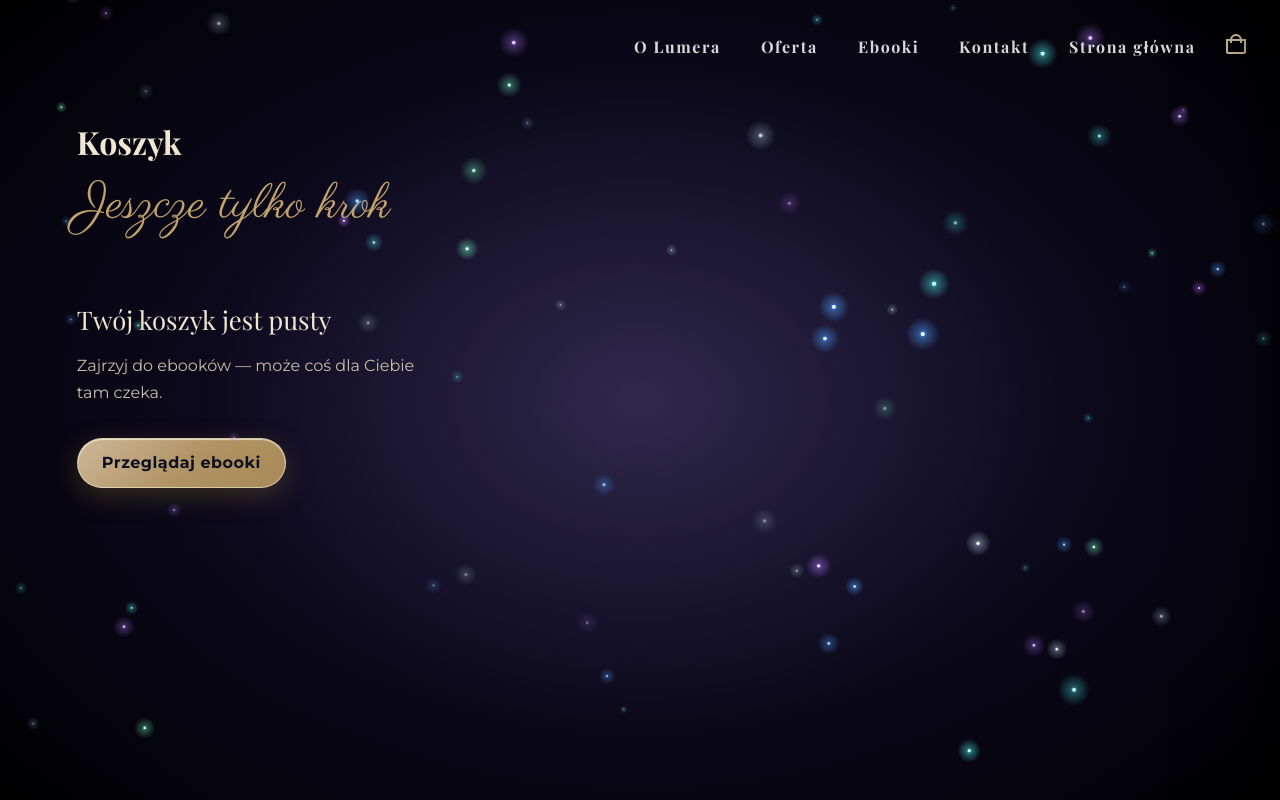
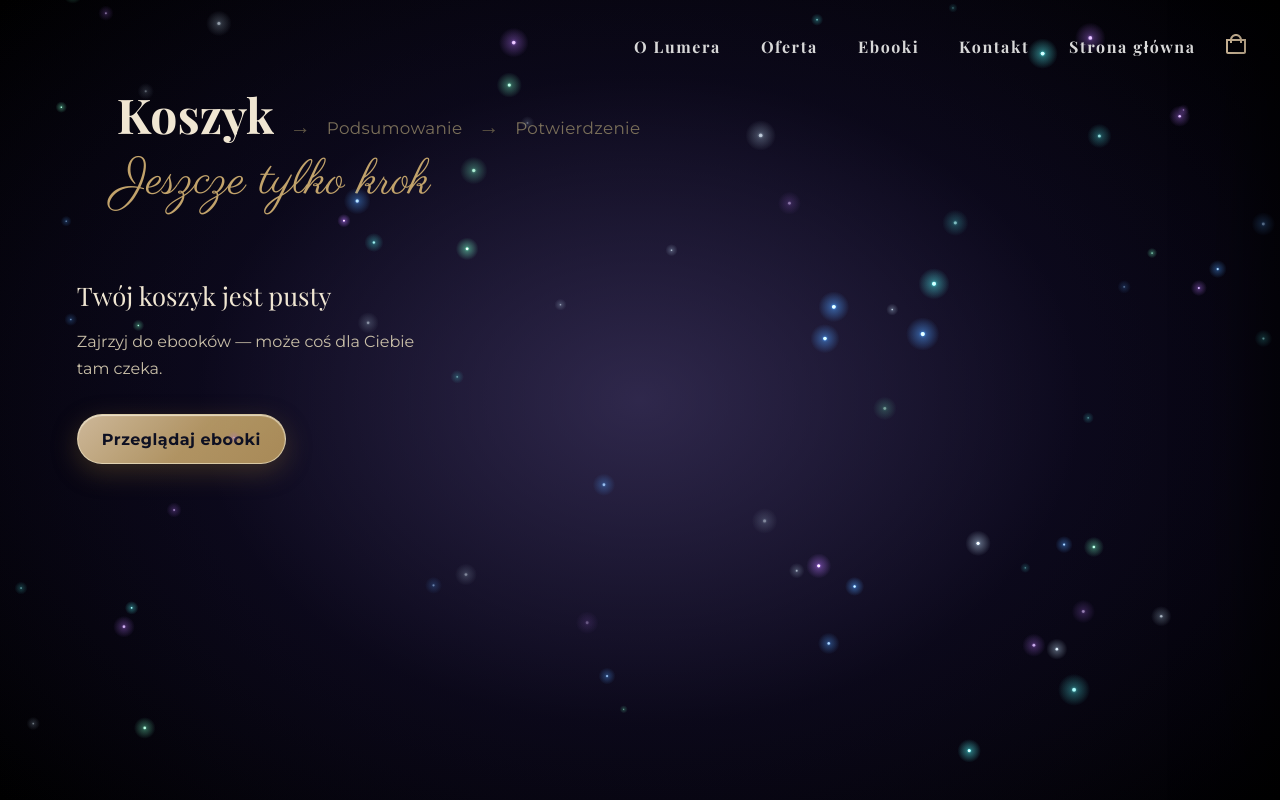
Before and after one commit to eM-Bien/lumera, a Next.js app: page /koszyk in a window 1280 px wide. Built offline with nearby package versions, Linux system fonts and the light colour scheme.

Commit message:
add checkout steps

```diff
--- /dev/null
+++ b/app/components/CheckoutSteps/CheckoutSteps.module.css
@@ -0,0 +1,93 @@
+/* =========================================================================
+   CheckoutSteps — wskaźnik kroku zamówienia (motyw LUMERA).
+   Wariant "title": aktywny krok = duży nagłówek (Playfair), reszta mała.
+   Wariant "compact": równy, mały pasek (np. na stronie potwierdzenia).
+   ========================================================================= */
+
+.steps {
+  display: flex;
+  flex-wrap: wrap;
+  max-width: 1200px;
+  margin: 0 auto;
+  padding: 11vh 6vw 0;
+  font-family: var(--font-basic), sans-serif;
+}
+
+.step {
+  margin: 0;
+  white-space: nowrap;
+}
+
+/* ----- wariant TITLE ----- */
+
+.title {
+  align-items: baseline;
+  gap: 1rem;
+}
+
+.title .active {
+  font-family: var(--font-header), serif;
+  font-size: clamp(2rem, 4.5vw, 3rem);
+  font-weight: 700;
+  line-height: 1.1;
+  color: #f0e6d2;
+}
+
+.title .done,
+.title .todo {
+  font-size: 1.05rem;
+  letter-spacing: 0.02em;
+}
+
+.title .done {
+  color: #c2a36b;
+}
+
+.title .todo {
+  color: #7a6f59;
+}
+
+.title .sep {
+  font-size: 1.3rem;
+  color: #5e5544;
+}
+
+/* ----- wariant COMPACT ----- */
+
+.compact {
+  align-items: center;
+  gap: 0.75rem;
+  font-size: 0.95rem;
+  letter-spacing: 0.02em;
+}
+
+.compact .active {
+  color: #f0e6d2;
+  font-weight: 700;
+}
+
+.compact .done {
+  color: #c2a36b;
+}
+
+.compact .todo {
+  color: #7a6f59;
+}
+
+.compact .sep {
+  color: #5e5544;
+}
+
+@media (max-width: 480px) {
+  .title .active {
+    font-size: clamp(1.7rem, 8vw, 2.2rem);
+  }
+  .title .done,
+  .title .todo {
+    font-size: 0.9rem;
+  }
+  .compact {
+    font-size: 0.82rem;
+    gap: 0.5rem;
+  }
+}
--- /dev/null
+++ b/app/components/CheckoutSteps/CheckoutSteps.tsx
@@ -0,0 +1,56 @@
+import { Fragment } from "react";
+import styles from "./CheckoutSteps.module.css";
+
+const STEPS = ["Koszyk", "Podsumowanie", "Potwierdzenie"];
+
+type CheckoutStepsProps = {
+  current: number; // 1 = Koszyk, 2 = Podsumowanie, 3 = Potwierdzenie
+  size?: "title" | "compact"; // title = aktywny krok jako nagłówek; compact = równy pasek
+};
+
+export default function CheckoutSteps({
+  current,
+  size = "title",
+}: CheckoutStepsProps) {
+  return (
+    <nav
+      className={`${styles.steps} ${
+        size === "compact" ? styles.compact : styles.title
+      }`}
+      aria-label="Postęp zamówienia"
+    >
+      {STEPS.map((label, i) => {
+        const n = i + 1;
+        const isActive = n === current;
+        const state = isActive
+          ? styles.active
+          : n < current
+            ? styles.done
+            : styles.todo;
+
+        return (
+          <Fragment key={label}>
+            {i > 0 && (
+              <span className={styles.sep} aria-hidden="true">
+                →
+              </span>
+            )}
+            {isActive && size === "title" ? (
+              // aktywny krok pełni rolę nagłówka strony (h1)
+              <h1 className={`${styles.step} ${state}`} aria-current="step">
+                {label}
+              </h1>
+            ) : (
+              <span
+                className={`${styles.step} ${state}`}
+                aria-current={isActive ? "step" : undefined}
+              >
+                {label}
+              </span>
+            )}
+          </Fragment>
+        );
+      })}
+    </nav>
+  );
+}
--- a/app/koszyk/page.module.css
+++ b/app/koszyk/page.module.css
@@ -19,7 +19,9 @@
 }
 
 .head {
-  padding: 15vh 6vw 4vh;
+  max-width: 1200px;
+  margin: 0 auto;
+  padding: 1vh 6vw 4vh;
 }
 
 .title {
--- a/app/koszyk/page.tsx
+++ b/app/koszyk/page.tsx
@@ -3,6 +3,7 @@
 import { useTransition } from "@/app/transition/TransitionProvider";
 import { useCart } from "@/app/components/Ebooks/Cart/CartContext";
 import { formatPrice } from "@/app/components/Ebooks/ebook-types";
+import CheckoutSteps from "@/app/components/CheckoutSteps/CheckoutSteps";
 import styles from "./page.module.css";
 
 export default function CartPage() {
@@ -18,8 +19,8 @@ export default function CartPage() {
 
   return (
     <div className={styles.cart}>
+      <CheckoutSteps current={1} />
       <header className={styles.head}>
-        <h1 className={styles.title}>Koszyk</h1>
         <p className={styles.subtitle}>Jeszcze tylko krok</p>
       </header>
 
--- a/app/platnosc/page.module.css
+++ b/app/platnosc/page.module.css
@@ -18,7 +18,9 @@
 }
 
 .head {
-  padding: 15vh 6vw 4vh;
+  max-width: 1200px;
+  margin: 0 auto;
+  padding: 1vh 6vw 4vh;
 }
 
 .title {
--- a/app/platnosc/page.tsx
+++ b/app/platnosc/page.tsx
@@ -4,6 +4,7 @@ import { useState } from "react";
 import { useTransition } from "@/app/transition/TransitionProvider";
 import { useCart } from "@/app/components/Ebooks/Cart/CartContext";
 import { formatPrice } from "@/app/components/Ebooks/ebook-types";
+import CheckoutSteps from "@/app/components/CheckoutSteps/CheckoutSteps";
 import styles from "./page.module.css";
 
 export default function PaymentPage() {
@@ -43,8 +44,8 @@ export default function PaymentPage() {
   if (hydrated && items.length === 0) {
     return (
       <div className={styles.pay}>
+        <CheckoutSteps current={2} />
         <header className={styles.head}>
-          <h1 className={styles.title}>Płatność</h1>
           <p className={styles.subtitle}>Koszyk jest pusty</p>
         </header>
         <div className={styles.empty}>
@@ -62,8 +63,8 @@ export default function PaymentPage() {
 
   return (
     <div className={styles.pay}>
+      <CheckoutSteps current={2} />
       <header className={styles.head}>
-        <h1 className={styles.title}>Płatność</h1>
         <p className={styles.subtitle}>Ostatni krok</p>
       </header>
 
--- a/app/platnosc/sukces/page.tsx
+++ b/app/platnosc/sukces/page.tsx
@@ -3,6 +3,7 @@
 import { useEffect, useRef } from "react";
 import { useTransition } from "@/app/transition/TransitionProvider";
 import { useCart } from "@/app/components/Ebooks/Cart/CartContext";
+import CheckoutSteps from "@/app/components/CheckoutSteps/CheckoutSteps";
 import styles from "../page.module.css";
 
 export default function PaymentSuccessPage() {
@@ -20,6 +21,7 @@ export default function PaymentSuccessPage() {
 
   return (
     <div className={styles.pay}>
+      <CheckoutSteps current={3} size="compact" />
       <header className={styles.head}>
         <h1 className={styles.title}>Dziękujemy!</h1>
         <p className={styles.subtitle}>Płatność przyjęta</p>
```
